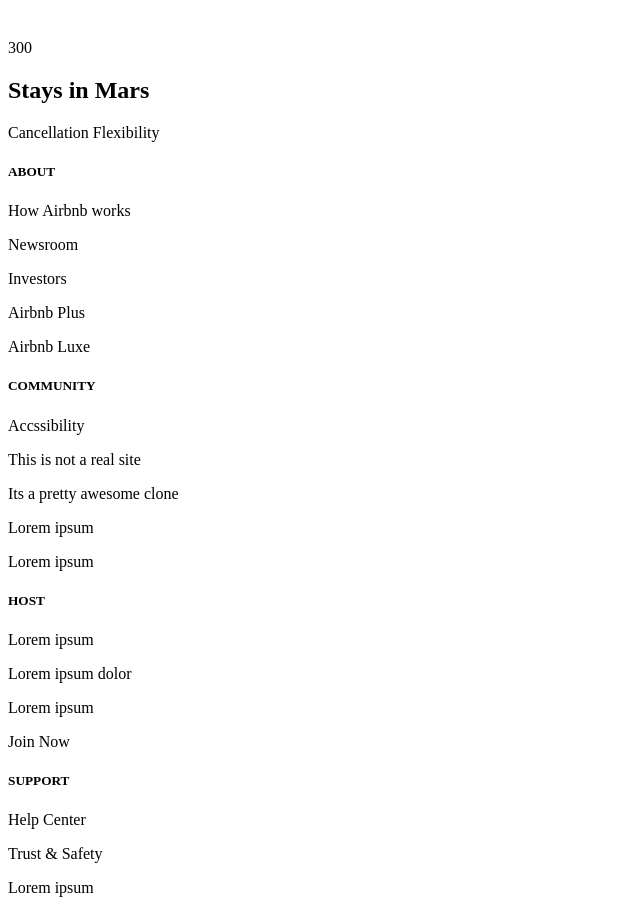
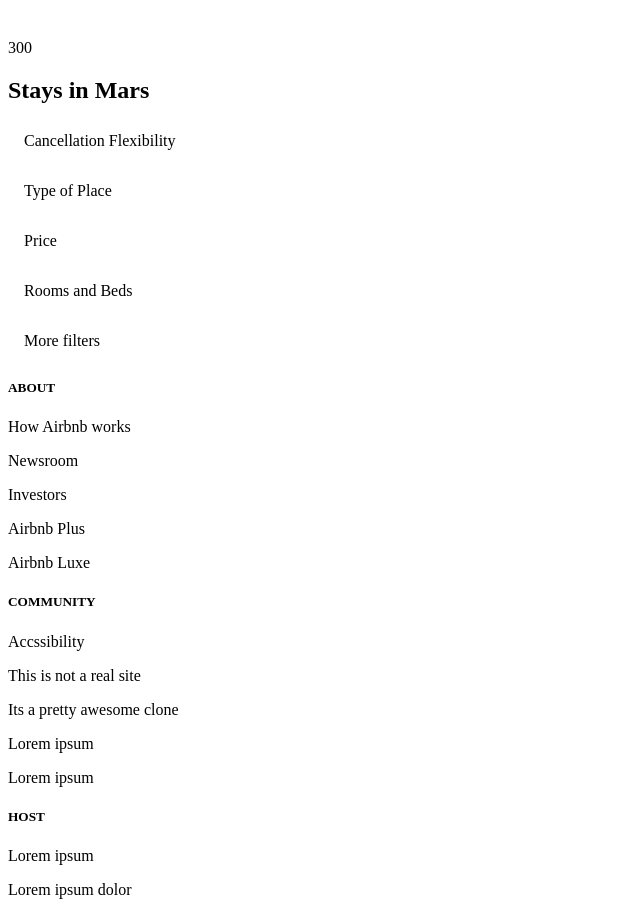
Before and after one commit to ChandrakantPal/airbnb-clone, a Next.js app: page /search in a window 1280 px wide. Shown: the part 4760-5673 px from the top of the page, without its empty margins (0-640 px from the left). Built offline with nearby package versions, Linux system fonts and the light colour scheme.

Commit message:
filter buttons

```diff
--- a/pages/search.tsx
+++ b/pages/search.tsx
@@ -10,7 +10,11 @@
           <p className="text-xs">300</p>
           <h1 className="mt-2 mb-6 text-3xl font-semibold">Stays in Mars</h1>
           <div className="hidden">
-            <p>Cancellation Flexibility</p>
+            <p className="button">Cancellation Flexibility</p>
+            <p className="button">Type of Place</p>
+            <p className="button">Price</p>
+            <p className="button">Rooms and Beds</p>
+            <p className="button">More filters</p>
           </div>
         </section>
       </main>
```
